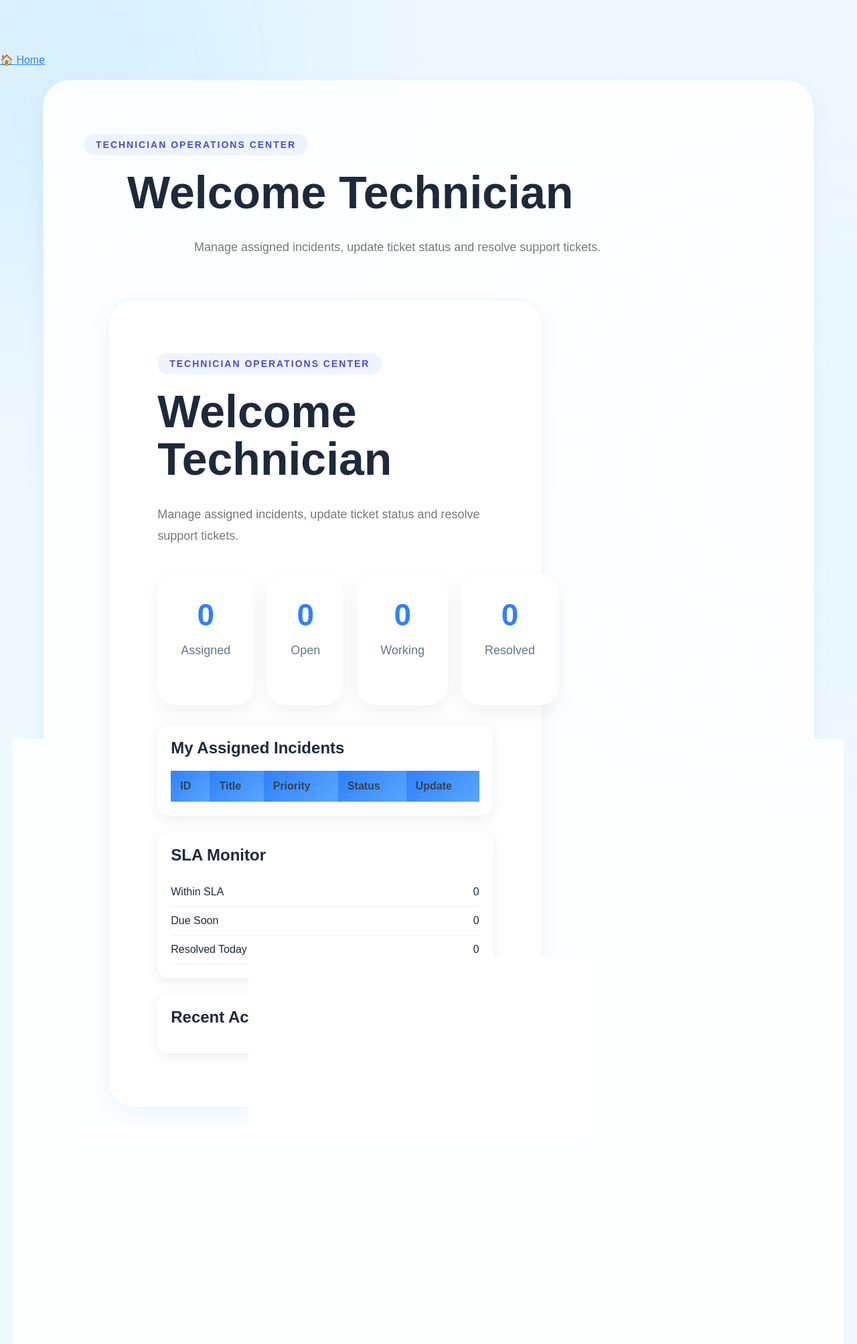
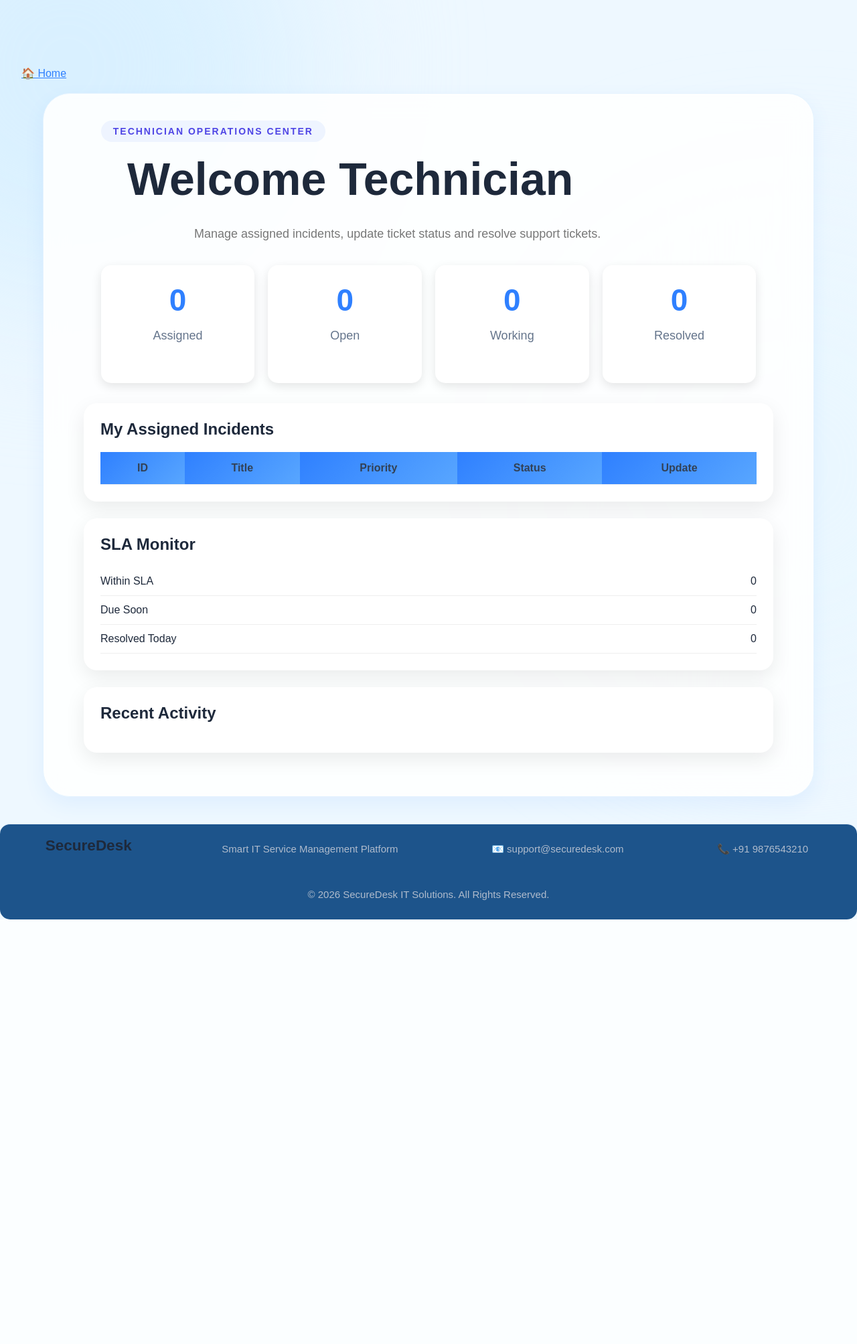
Before and after one commit to TharikaR/Securedesk, a Flask app: page /engineer-dashboard in a window 1280 px wide. Shown: the whole page at 67% size. After the commit the page ends 1373 px from the top, so only its background shows below. Run offline with Flask 3, Linux system fonts and the light colour scheme; a user stored in the database is signed in; data comes from the database, SQL or seed files in the repository; lists and menus that the app fills with data are empty.

Commit message:
Fixed technician dashboard layout

```diff
--- a/static/style.css
+++ b/static/style.css
@@ -2886,21 +2886,32 @@ font-size:12px;
 }
 
 .engineer-container{
-    width:100%;
+    width:95%;
+    max-width:1400px;
+    margin:40px auto;
+    padding:30px;
+}
+.stat-box{
+    background:white;
+    border-radius:18px;
+    padding:30px;
+    text-align:center;
 }
 
 .stats-grid{
     display:grid;
     grid-template-columns:repeat(4,1fr);
     gap:20px;
-    margin-bottom:30px;
-}
-
+    margin:30px 0;
+}
 .dashboard-card{
+    background:#fff;
+    border-radius:20px;
+    padding:25px;
+    margin-top:25px;
     width:100%;
-    margin-bottom:25px;
-}
-
+    box-shadow:0 10px 30px rgba(0,0,0,.08);
+}
 .ticket-table{
     width:100%;
     border-collapse:collapse;
@@ -2908,10 +2919,9 @@ font-size:12px;
 
 .ticket-table th,
 .ticket-table td{
-    padding:14px;
-    text-align:left;
-}
-
+    padding:15px;
+    text-align:center;
+}
 @media (max-width:900px){
 
 .stats-grid{
@@ -2927,3 +2937,37 @@ grid-template-columns:1fr;
 }
 
 }
+.page-header{
+    width:95%;
+    margin:20px auto;
+}
+
+.engineer-wrapper{
+    width:95%;
+    max-width:1400px;
+    margin:auto;
+}
+
+.stats-grid{
+    display:grid;
+    grid-template-columns:repeat(4,1fr);
+    gap:20px;
+    margin:30px 0;
+}
+
+.stat-box{
+    background:#fff;
+    padding:25px;
+    border-radius:15px;
+    text-align:center;
+    box-shadow:0 5px 15px rgba(0,0,0,.1);
+}
+
+.dashboard-card{
+    width:100%;
+    margin:25px 0;
+}
+
+.ticket-table{
+    width:100%;
+}
--- a/templates/engineer_dashboard.html
+++ b/templates/engineer_dashboard.html
@@ -1,17 +1,9 @@
-<!DOCTYPE html>
-<!DOCTYPE html>
-<html>
-<head>
 <!DOCTYPE html>
 <html>
 
 <head>
-
     <title>Engineer Dashboard</title>
-
-    <link rel="stylesheet"
-          href="{{ url_for('static', filename='style.css') }}">
-
+    <link rel="stylesheet" href="{{ url_for('static', filename='style.css') }}">
 </head>
 
 <body>
@@ -26,26 +18,7 @@
 
 <div class="hero">
 
-    <div class="engineer-container">
-
-        <div class="dashboard-badge">
-            TECHNICIAN OPERATIONS CENTER
-        </div>
-
-        <h1>Welcome Technician</h1>
-
-        <p>
-            Manage assigned incidents, update ticket status and resolve support tickets.
-        </p>
-
-        <div class="stats-grid">
-
-<body>
-
-<div class="hero">
-
 <div class="engineer-wrapper">
-<div class="engineer-container">
 
 <div class="dashboard-badge">
 TECHNICIAN OPERATIONS CENTER
@@ -79,6 +52,7 @@ Manage assigned incidents, update ticket status and resolve support tickets.
 <p>Resolved</p>
 </div>
 
+</div>
 </div>
 
 <div class="dashboard-card">
@@ -233,7 +207,7 @@ Ticket #{{ activity[0] }}
 </div>
 
 </div>
-</div>
+
 <footer class="footer">
 
     <h2>SecureDesk</h2>
```
